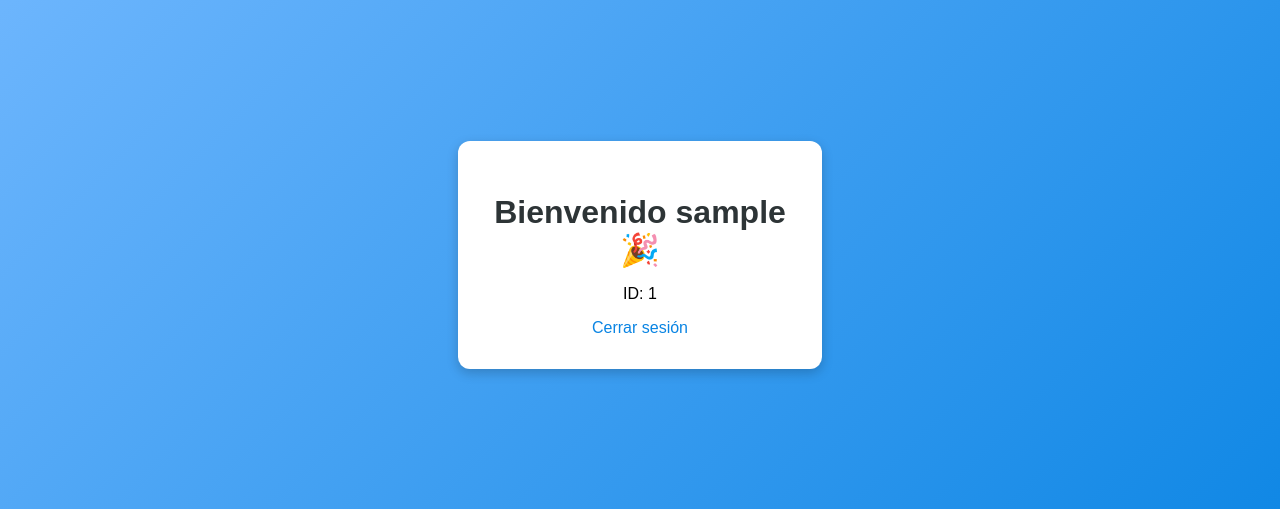
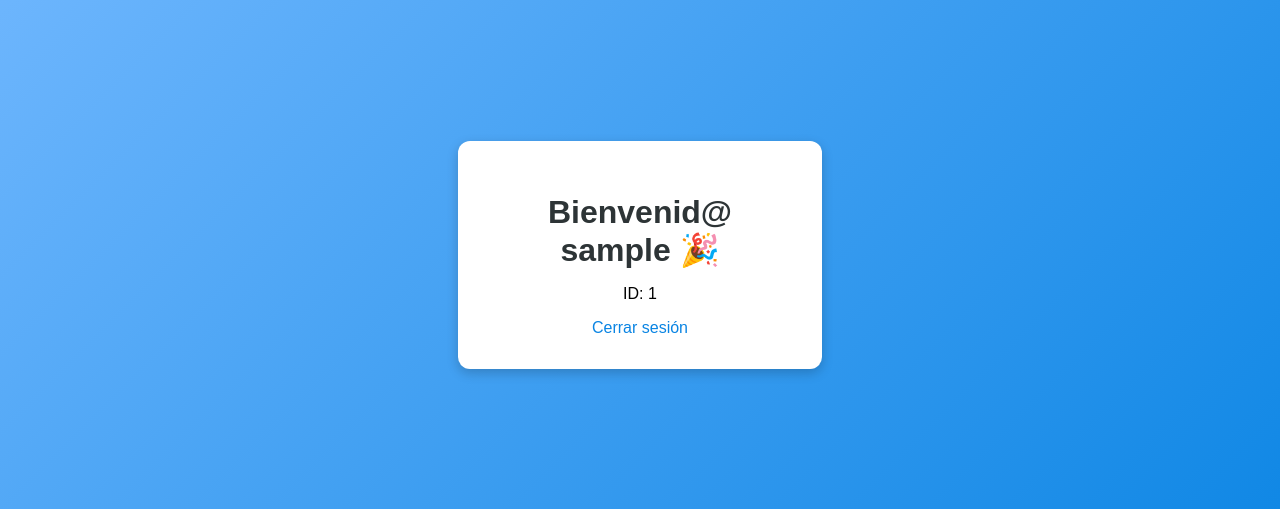
Before and after one commit to AngelPuentesPreciado/Login, a Node server app: page /main in a window 1280 px wide. Shown: the part 145-654 px from the top of the page. Run offline with Node 20, Linux system fonts and the light colour scheme; the visitor is signed in with stand-in values (Sample User, id 1).

Commit message:
Ajustado del main

```diff
--- a/src/views/main.ejs
+++ b/src/views/main.ejs
@@ -7,7 +7,7 @@
 </head>
 <body>
 <div class="container">
-<h1>Bienvenido <%= user.username %> 🎉</h1>
+<h1>Bienvenid@ <%= user.username %> 🎉</h1>
 <p>ID: <%= user.id %></p>
 <a href="/auth/logout">Cerrar sesión</a>
 </div>
```
